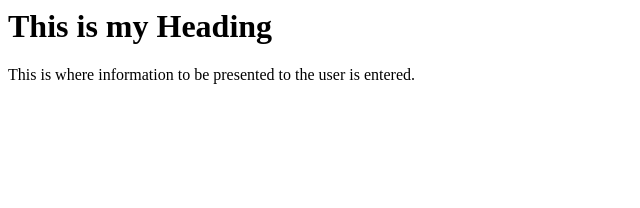
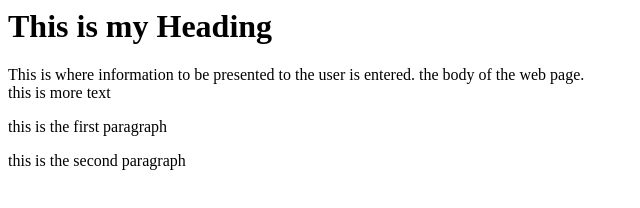
Before and after one commit to keyi-chen/kellykeyi, a plain HTML site: page index.html in a window 1280 px wide. Shown: the whole page, without its empty margins (0-640 px from the left). Drawn offline with Linux system fonts and the light colour scheme.

Commit message:
Update index.html

```diff
--- a/index.html
+++ b/index.html
@@ -8,5 +8,11 @@ The title of the webpage
 <body>
 <h1>This is my Heading</h1>
 This is where information to be presented to the user is entered.
+
+ the body of the web page. <br />this is more text
+<p>this is the first paragraph</p>
+<p>this is the second paragraph</p>
+
+
 </body>
 </html>
```
